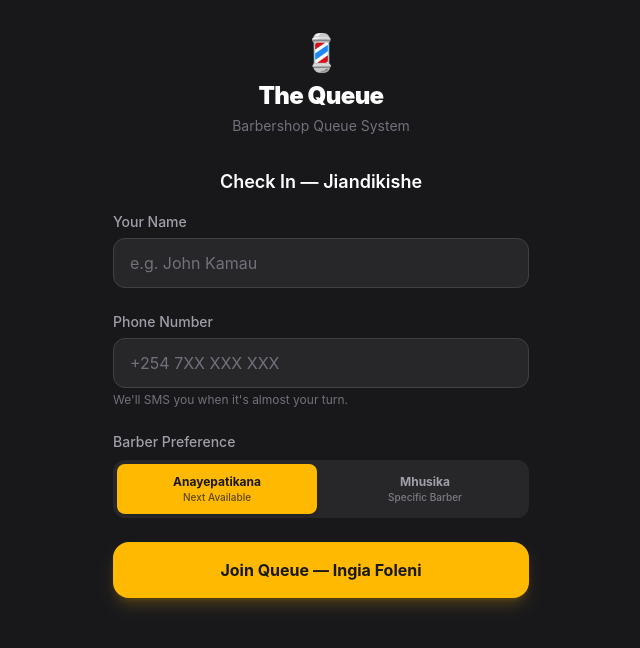
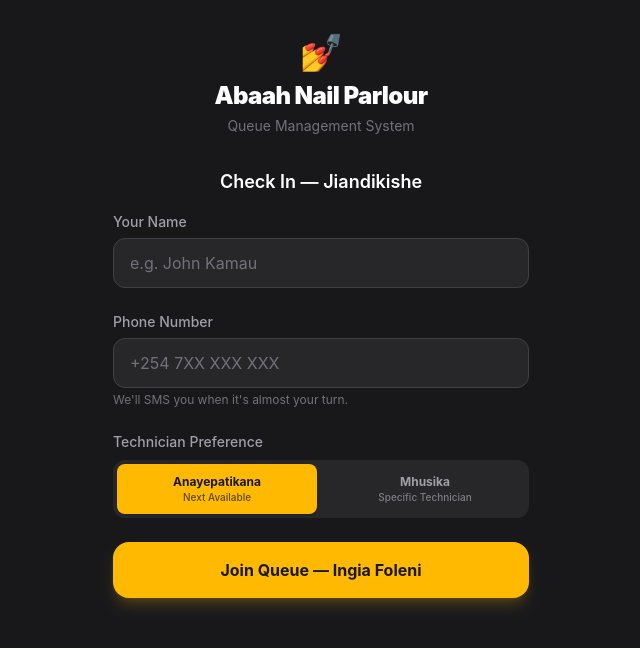
Before and after one commit to ghost237-sys/barbershop, a React (Vite) app in the folder frontend/: page / in a window 1280 px wide. Shown: the top 648 px of the page, without its empty margins (319-959 px from the left). Built offline with nearby package versions, Linux system fonts and the light colour scheme; no server answers.

Commit message:
Update: Abandoned the barbershop, in came the Nail Parlour

```diff
--- a/frontend/index.html
+++ b/frontend/index.html
@@ -14,9 +14,10 @@
   <link rel="apple-touch-icon" href="/icon-192.png" />
 
   <!-- Theme color for browser chrome -->
-  <meta name="theme-color" content="#f59e0b" />
+  <meta name="theme-color" content="#ec4899" />
+  <meta name="apple-mobile-web-app-title" content="Abaah Nail Parlour" />
 
-  <title>The Queue — Barbershop</title>
+  <title>Abaah Nail Parlour</title>
 </head>
   <body>
     <div id="root"></div>
--- a/frontend/src/components/checkin/BarberSelector.jsx
+++ b/frontend/src/components/checkin/BarberSelector.jsx
@@ -55,7 +55,7 @@ export default function BarberSelector({ selectedId, onSelect }) {
     <div className="flex flex-col items-center gap-3 py-8">
       <div className="w-10 h-10 border-4 border-zinc-700 border-t-amber-400
                       rounded-full animate-spin" />
-      <p className="text-zinc-400 text-sm text-center">Loading barbers...</p>
+      <p className="text-zinc-400 text-sm text-center">Loading technicians...</p>
       {/* Show this message after 4 seconds so user knows it's a slow start */}
       <SlowStartMessage />
     </div>
--- a/frontend/src/components/checkin/CheckInForm.jsx
+++ b/frontend/src/components/checkin/CheckInForm.jsx
@@ -88,7 +88,7 @@ export default function CheckInForm({ onSuccess }) {
       {/* Preference Toggle */}
       <div>
         <label className="block text-sm font-medium text-zinc-400 mb-2">
-          Barber Preference
+          Technician Preference
         </label>
         <div className="grid grid-cols-2 gap-2 p-1 bg-zinc-800 rounded-xl">
           <button
@@ -110,7 +110,7 @@ export default function CheckInForm({ onSuccess }) {
                 : 'text-zinc-400 hover:text-white'}`}
           >
             <span className="block text-xs font-bold">Mhusika</span>
-            <span className="block text-[10px] opacity-70">Specific Barber</span>
+            <span className="block text-[10px] opacity-70">Specific Technician</span>
           </button>
         </div>
       </div>
@@ -119,7 +119,7 @@ export default function CheckInForm({ onSuccess }) {
       {preference === 'specific_barber' && (
         <div>
           <label className="block text-sm font-medium text-zinc-400 mb-2">
-            Choose Your Barber
+            Choose Your Technician / Chagua Mhusika
           </label>
           <BarberSelector
             selectedId={barberId}
--- a/frontend/src/components/dashboard/ActionButtons.jsx
+++ b/frontend/src/components/dashboard/ActionButtons.jsx
@@ -103,7 +103,7 @@ export default function ActionButtons({
           </span>
         ) : (
           <>
-            <span className="block text-3xl mb-1">✂️</span>
+            <span className="block text-3xl mb-1">'💅  Next Client — Mfuatao'</span>
             <span className="block">
               {hasCurrentCustomer ? 'Next Customer' : 'Call First Customer'}
             </span>
--- a/frontend/src/components/waitroom/WaitRoom.jsx
+++ b/frontend/src/components/waitroom/WaitRoom.jsx
@@ -234,7 +234,7 @@ useEffect(() => {
           <div className="flex items-center justify-between">
             <div>
               <p className="text-xs text-zinc-500 uppercase tracking-wider">
-                Your Barber / Kinyozi Wako
+                Your technician / mhusika Wako
               </p>
               <p className="text-white font-semibold mt-0.5">
                 {entry.barber_name}
--- a/frontend/src/pages/BarberDashboardPage.jsx
+++ b/frontend/src/pages/BarberDashboardPage.jsx
@@ -33,7 +33,7 @@ export default function BarberDashboardPage() {
               <p className="text-amber-400 text-sm font-bold">
                 📲 Install dashboard on your phone
               </p>
-              <p className="text-zinc-500 text-xs">
+                <p className="text-zinc-500 text-xs">
                 Faster access — works like a real app
               </p>
             </div>
--- a/frontend/src/pages/CheckInPage.jsx
+++ b/frontend/src/pages/CheckInPage.jsx
@@ -115,9 +115,9 @@ export default function CheckInPage() {
 
         {/* Header */}
         <div className="text-center mb-8">
-          <div className="text-4xl mb-2">💈</div>
-          <h1 className="text-2xl font-black tracking-tight">The Queue</h1>
-          <p className="text-zinc-500 text-sm mt-1">Barbershop Queue System</p>
+        <div className="text-4xl mb-2">💅</div>
+        <h1 className="text-2xl font-black tracking-tight">Abaah Nail Parlour</h1>
+        <p className="text-zinc-500 text-sm mt-1">Queue Management System</p>
         </div>
 
         {/* Content */}
```
Also changed, not shown: frontend/public/manifest.json, 1 other file (tests, documents, lock files or other folders).
